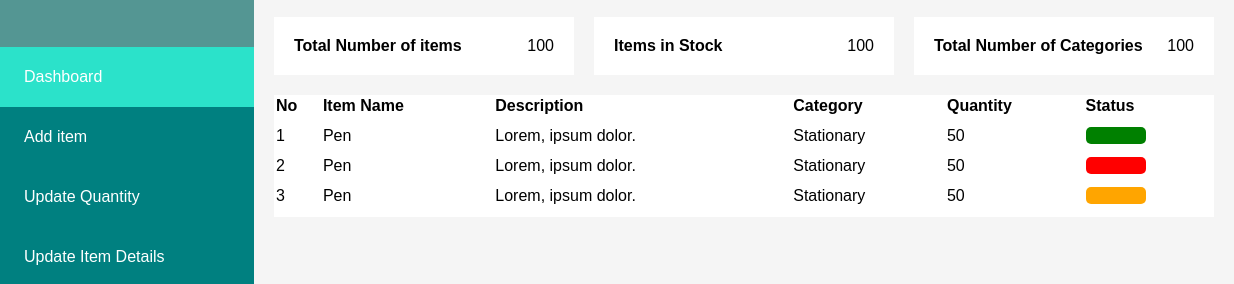
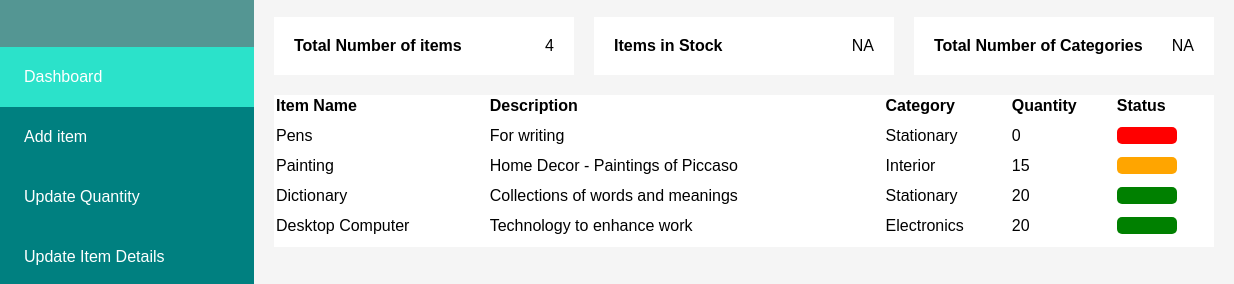
Before and after one commit to CyrilBaah/inventory-dashboard, a plain HTML site: page index.html in a window 1280 px wide. Shown: the part 63-347 px from the top of the page, 46-1280 px from the left. Drawn offline with Linux system fonts and the light colour scheme.

Commit message:
Local Storage

```diff
--- a/app.js
+++ b/app.js
@@ -1,4 +1,3 @@
-
 toggleMenu = () => {
     let toggle = document.querySelector('.toggle');
     let navigation = document.querySelector('.navigation');
@@ -7,3 +6,72 @@ toggleMenu = () => {
     navigation.classList.toggle('active');
     main.classList.toggle('active');
 }
+
+let inventoryProducts = [{
+        itemName: "Pens",
+        description: "For writing ",
+        category: "Stationary",
+        quantity: 0
+    },
+    {
+        itemName: "Painting",
+        description: "Home Decor - Paintings of Piccaso",
+        category: "Interior",
+        quantity: 15
+    },
+    {
+        itemName: "Dictionary",
+        description: "Collections of words and meanings",
+        category: "Stationary",
+        quantity: 20
+    },
+    {
+        itemName: "Desktop Computer",
+        description: "Technology to enhance work",
+        category: "Electronics",
+        quantity: 20
+    }
+]
+
+let products = localStorage.setItem('inventory_db', JSON.stringify(inventoryProducts));
+let productData = localStorage.getItem('inventory_db');
+let inventoryDB = JSON.parse(productData);
+document.getElementById('totalItems').innerText = inventoryDB.length;
+
+tableData = (arr, count) => {
+    const data = document.getElementById('productDetails');
+    const tr = document.createElement('tr');
+    tr.innerHTML = `
+        <tr>
+            <td>${arr[count].itemName}</td>
+            <td>${arr[count].description}</td>
+            <td>${arr[count].category}</td>
+            <td>${arr[count].quantity}</td>
+            <td><span class="status"></span></td>
+        </tr>
+    `
+    data.append(tr);
+}
+
+statusIndicator = () => {
+    let status = document.getElementsByClassName('status');
+
+    for (let i = 0; i < inventoryDB.length; i++) {
+        if (inventoryDB[i].quantity == 0) {
+            status[i].classList.add("statusred")
+        } else if (inventoryDB[i].quantity > 0 && inventoryDB[i].quantity < 20) {
+            status[i].classList.add("statusorange")
+        } else {
+            status[i].classList.add("statusgreen")
+        }
+    }
+}
+
+dashboard = () => {
+    for (let i = 0; i < inventoryDB.length; i++) {
+        tableData(inventoryDB, i);
+    }
+    statusIndicator()
+}
+
+dashboard()
--- a/index.html
+++ b/index.html
@@ -70,15 +70,15 @@
             <div class="card-container">
                 <div class="card">
                     <h4>Total Number of items</h4>
-                    <span>100</span>
+                    <span id="totalItems"></span>
                 </div>
                 <div class="card">
                     <h4>Items in Stock</h4>
-                    <span>100</span>
+                    <span>NA</span>
                 </div>
                 <div class="card">
                     <h4>Total Number of Categories</h4>
-                    <span>100</span>
+                    <span>NA</span>
                 </div>
             </div>
 
@@ -87,7 +87,6 @@
                     <table>
                         <thead>
                             <tr>
-                                <td>No</td>
                                 <td>Item Name</td>
                                 <td>Description</td>
                                 <td>Category</td>
@@ -95,31 +94,8 @@
                                 <td>Status</td>
                             </tr>
                         </thead>
-                        <tbody>
-                            <tr>
-                                <td>1</td>
-                                <td>Pen</td>
-                                <td>Lorem, ipsum dolor.</td>
-                                <td>Stationary</td>
-                                <td>50</td>
-                                <td><span class="statusgreen"></span></td>
-                            </tr>
-                            <tr>
-                                <td>2</td>
-                                <td>Pen</td>
-                                <td>Lorem, ipsum dolor.</td>
-                                <td>Stationary</td>
-                                <td>50</td>
-                                <td><span class="statusred"></span></td>
-                            </tr>
-                            <tr>
-                                <td>3</td>
-                                <td>Pen</td>
-                                <td>Lorem, ipsum dolor.</td>
-                                <td>Stationary</td>
-                                <td>50</td>
-                                <td><span class="statusorange"></span></td>
-                            </tr>
+                        <tbody id="productDetails">
+
                         </tbody>
                     </table>
                 </div>
```
